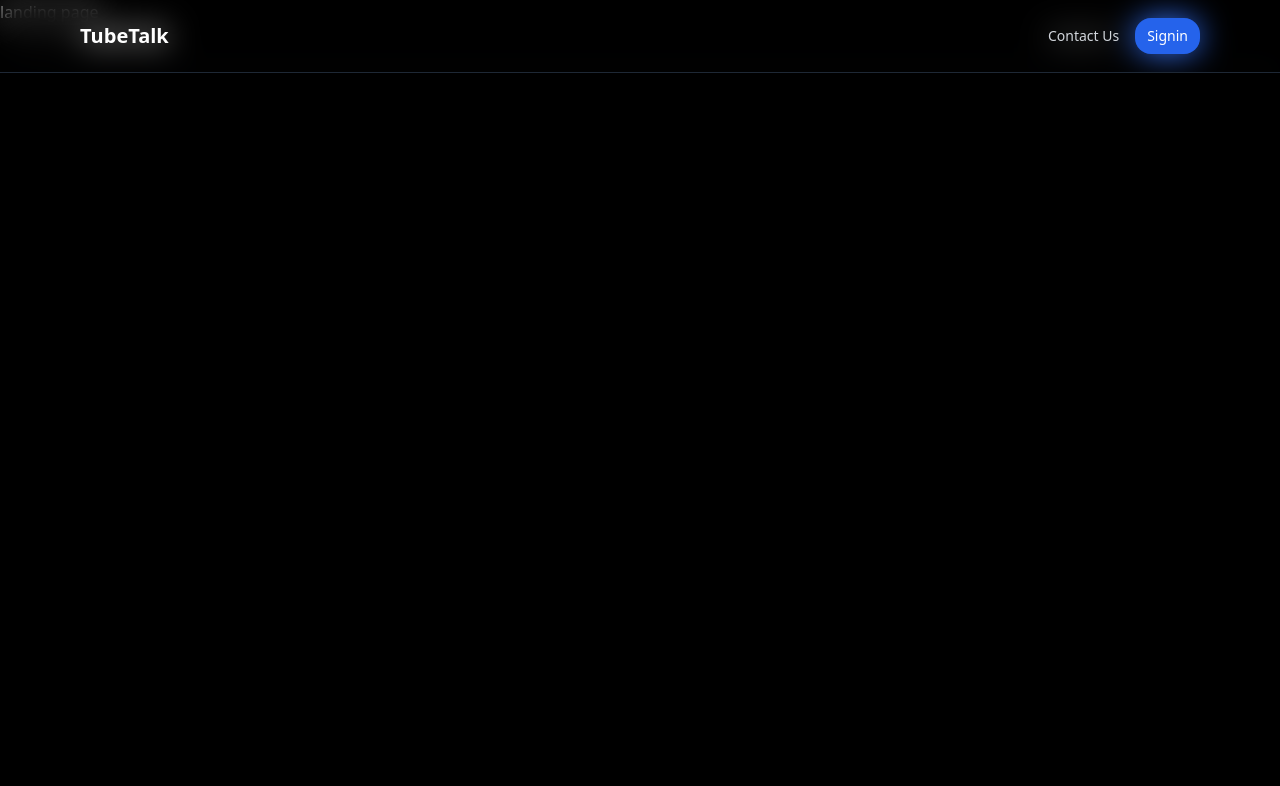
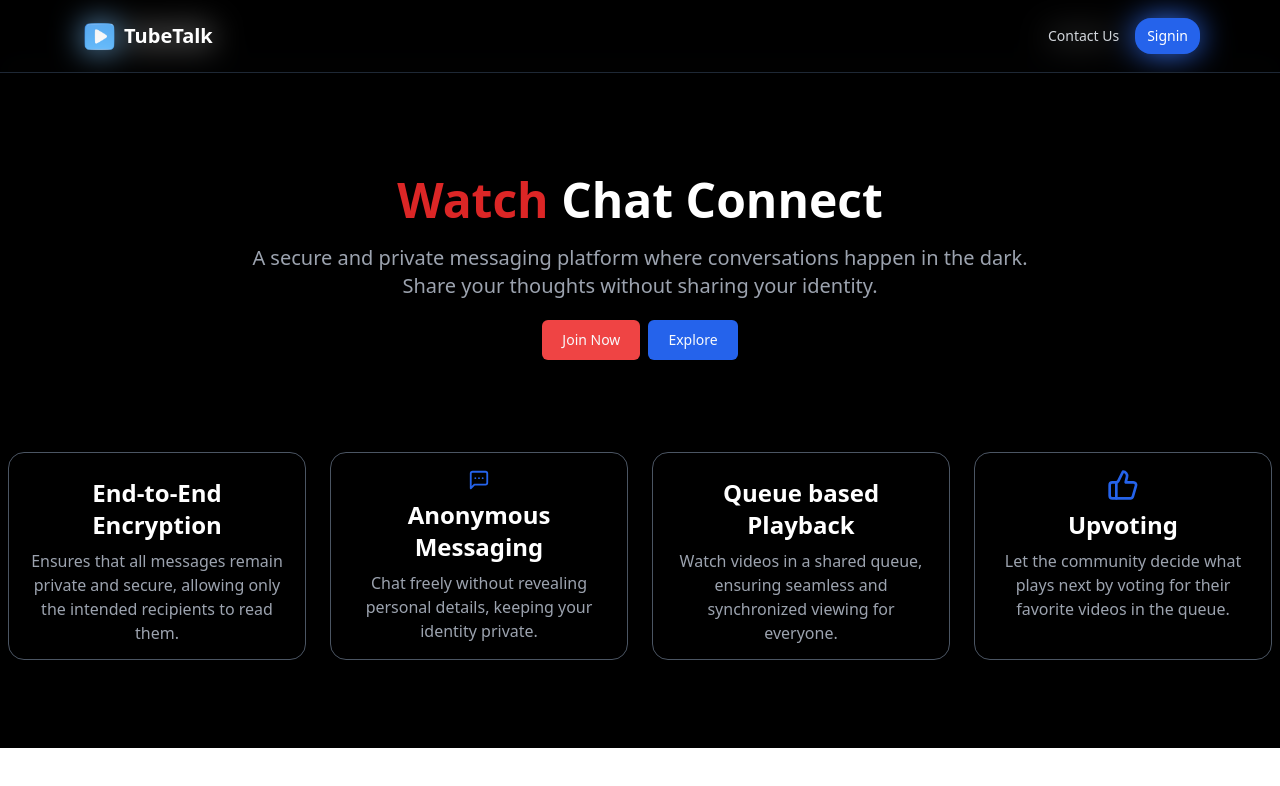
Before and after one commit to karsh0/video-chat, a React (Vite) app in the folder frontend/: page / in a window 1280 px wide. Shown: the top 786 px of the page. Built offline with nearby package versions, Linux system fonts and the light colour scheme.

Commit message:
Updated landing page

```diff
--- a/frontend/src/components/stream/Queue.tsx
+++ b/frontend/src/components/stream/Queue.tsx
@@ -19,11 +19,11 @@ export default function Queue({videos, setVideos}:{videos:any, setVideos:any}) {
   return (
     <div className="w-72">
       <div className="flex flex-col gap-4">
-        <span className="text-xl font-semibold">Videos in Queue</span>
+        <span className="text-2xl font-semibold">Videos in Queue</span>
 
         {videos?.length > 0 ? (
           videos.map((x) => (
-            <div key={x.id} className="w-full h-20 border border-white rounded-md p-1 flex text-white gap-4 items-center">
+            <div key={x.id} className="w-full h-20 overflow-hidden border border-gray-600 rounded-md p-1 flex text-white gap-4 items-center">
               <img src={getYouTubeThumbnail(x.url) ?? ""} alt="Thumbnail" className="w-30 h-full" />
               <p>Added by {x.userId}</p>
             </div>
--- /dev/null
+++ b/frontend/src/components/ui/Featcard.tsx
@@ -0,0 +1,13 @@
+import { LucideIcon, Lock, MessageSquareMore, ListVideo, ThumbsUp } from "lucide-react";
+
+export function FeatCard({ title, desc, Icon }: { title: string; desc: string; Icon: LucideIcon }) {
+    return (
+        <div className="col-span-1 row-span-1">
+            <div className="h-52 flex flex-col gap-2 p-4 border border-gray-600 rounded-2xl m-2 items-center text-center">
+            <Icon size={32} className="text-blue-600" />
+            <span className="font-semibold text-2xl">{title}</span>
+            <p className="text-gray-400">{desc}</p>
+        </div>
+        </div>
+    );
+}
--- a/frontend/src/components/ui/Navbar.tsx
+++ b/frontend/src/components/ui/Navbar.tsx
@@ -3,7 +3,8 @@ import { Link } from "react-router-dom";
 export default function Navbar(){
     return <nav className="fixed w-full z-50 backdrop-blur-lg border-b border-gray-800 text-white">
        <div className="flex h-[72px] w-full items-center justify-between lg:px-20 px-3 shadow-sm">
-       <div className="text-xl font-semibold">
+       <div className="text-xl font-semibold flex gap-1 items-center">
+            <img className="max-w-10" src="/logo.webp" alt="" />
             TubeTalk
         </div>
         <div className="flex gap-4 items-center">
--- a/frontend/src/pages/Landing.tsx
+++ b/frontend/src/pages/Landing.tsx
@@ -1,8 +1,50 @@
+import { Button } from "@/components/ui/button";
+import { FeatCard } from "@/components/ui/Featcard";
 import Navbar from "@/components/ui/Navbar";
+import { Lock, MessageSquareMore, ListVideo, ThumbsUp } from "lucide-react";
 
-export default function Landing(){
-    return <div className="m-w-screen h-screen bg-black text-white">
-        <Navbar/>
-        landing page
-    </div>
+export default function Landing() {
+    return (
+        <div className="max-w-screen  m-h-screen bg-black text-white">
+            <Navbar />
+            <div className="container min-w-full pt-28 py-20 flex flex-col gap-5 justify-center items-center">
+                <div className="py-16 flex flex-col gap-5 justify-center items-center">
+                    <span className="text-5xl font-bold">
+                        <span className="text-red-600">Watch</span> Chat Connect
+                    </span>
+                    <p className="text-xl text-gray-400 text-center">
+                        A secure and private messaging platform where conversations happen in the dark.<br/>
+                        Share your thoughts without sharing your identity.
+                    </p>
+                    <div className="flex gap-2">
+                        <Button variant="destructive" className="p-5">Join Now</Button>
+                        <Button className="p-5">Explore</Button>
+                    </div>
+                </div>
+
+                <div className="w-full grid grid-cols-4 gap-2">
+                    <FeatCard
+                        title="End-to-End Encryption"
+                        desc="Ensures that all messages remain private and secure, allowing only the intended recipients to read them."
+                        Icon={Lock}
+                    />
+                    <FeatCard
+                        title="Anonymous Messaging"
+                        desc="Chat freely without revealing personal details, keeping your identity private."
+                        Icon={MessageSquareMore}
+                    />
+                    <FeatCard
+                        title="Queue based Playback"
+                        desc="Watch videos in a shared queue, ensuring seamless and synchronized viewing for everyone."
+                        Icon={ListVideo}
+                    />
+                    <FeatCard
+                        title="Upvoting"
+                        desc="Let the community decide what plays next by voting for their favorite videos in the queue."
+                        Icon={ThumbsUp}
+                    />
+                </div>
+            </div>
+        </div>
+    );
 }
--- a/frontend/src/pages/Signin.tsx
+++ b/frontend/src/pages/Signin.tsx
@@ -48,7 +48,7 @@ function Signin() {
     <Card className="w-96 flex flex-col items-center bg-black border border-gray-600 rounded-2xl text-white">
       <CardHeader>
         <CardTitle className="text-3xl font-bold">Welcome back</CardTitle>
-        <CardDescription className="text-gray-300 text-sm">Please enter your details to signin</CardDescription>
+        <CardDescription className="text-gray-500 text-sm">Please enter your details to signin</CardDescription>
       </CardHeader>
       <CardContent className="w-full">
         <form>
--- a/frontend/src/pages/Signup.tsx
+++ b/frontend/src/pages/Signup.tsx
@@ -35,7 +35,7 @@ function Signup() {
         <Card className="w-96 flex flex-col items-center bg-black border border-gray-600 rounded-2xl text-white">
     <CardHeader className="text-center">
     <CardTitle className="text-3xl font-bold">Welcome</CardTitle>
-    <CardDescription className="text-gray-300 text-sm">Please enter your details to signin</CardDescription>
+    <CardDescription className="text-gray-500 text-sm">Please enter your details to signin</CardDescription>
       </CardHeader>
       <CardContent className="w-full">
         <form>
```
Also changed, not shown: frontend/public/bg-grid.svg (added), frontend/public/logo.webp (added).
